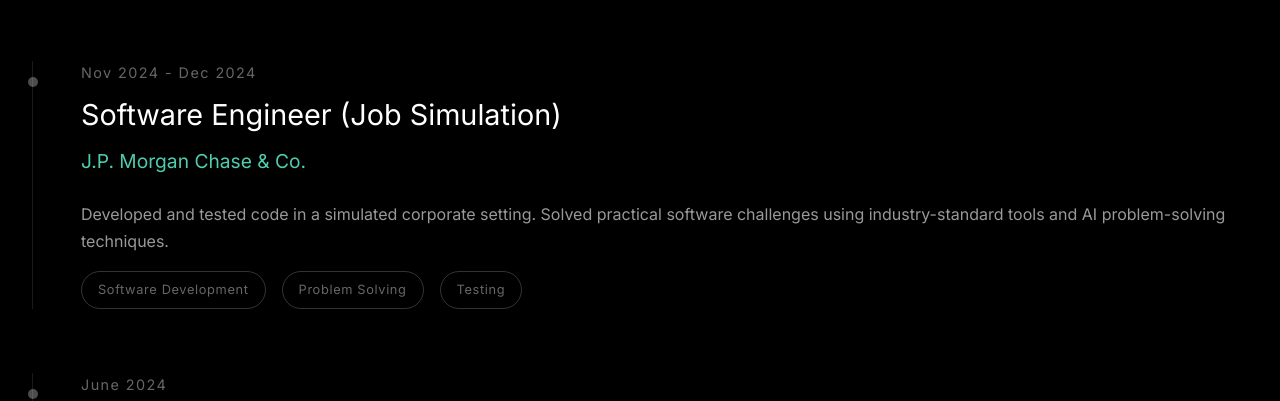
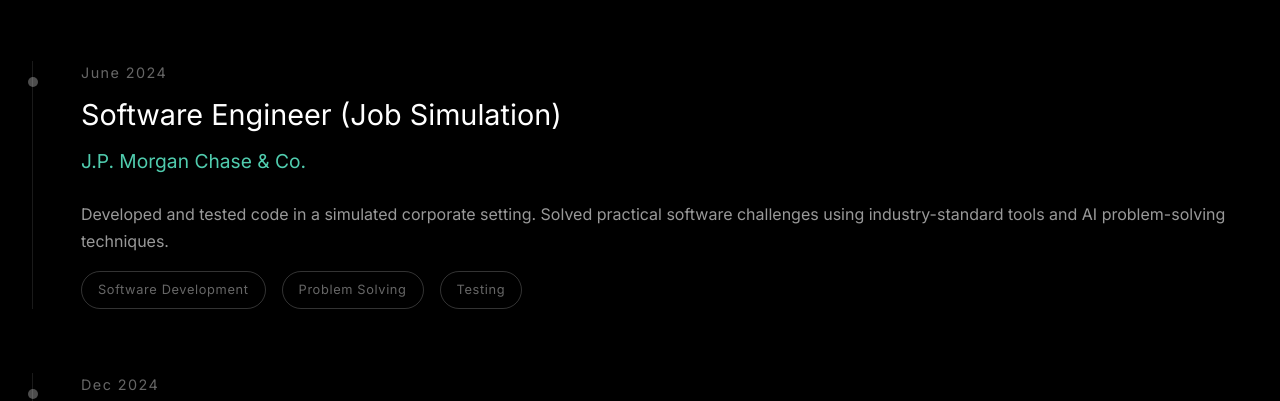
Before and after one commit to VedantBende/Portfolio-2.0, a plain HTML site: page index.html in a window 1280 px wide. Shown: the part 2234-2635 px from the top of the page. Drawn offline with Linux system fonts and the light colour scheme.

Commit message:
update Index.html

```diff
--- a/index.html
+++ b/index.html
@@ -83,7 +83,7 @@
             </div>
 
             <div class="experience-item">
-                <div class="experience-date">Nov 2024 - Dec 2024</div>
+                <div class="experience-date">June 2024</div>
                 <div class="experience-title">Software Engineer (Job Simulation)</div>
                 <div class="experience-company">J.P. Morgan Chase & Co.</div>
                 <div class="experience-description">
@@ -97,7 +97,7 @@
             </div>
 
             <div class="experience-item">
-                <div class="experience-date">June 2024</div>
+                <div class="experience-date">Dec 2024</div>
                 <div class="experience-title">AI & Prompt Engineering Trainee</div>
                 <div class="experience-company">IBM SkillsBuild</div>
                 <div class="experience-description">
```
